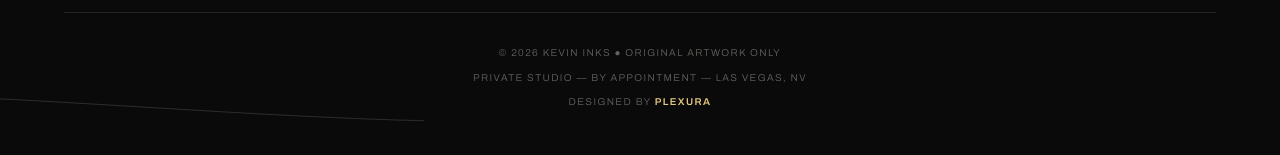
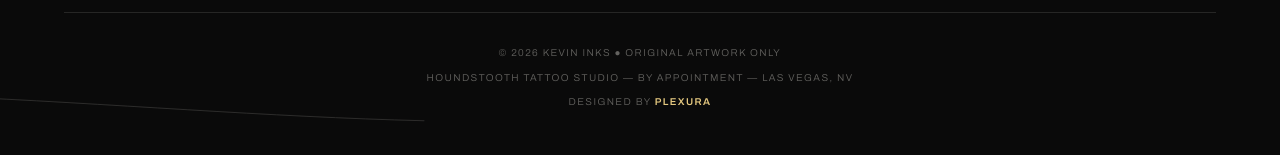
Before and after one commit to Programmer-stevenson/Kevin-Inks, a React (Vite) app: page / in a window 1280 px wide. Shown: the part 8709-8864 px from the top of the page. Built offline with nearby package versions, Linux system fonts and the light colour scheme; no server answers.

Commit message:
Houndstooth Studio text  added to footer

```diff
--- a/src/data.ts
+++ b/src/data.ts
@@ -129,7 +129,7 @@ export const STEPS: Step[] = [
   {
     num: '03',
     title: 'The Session',
-    copy: 'A private studio, unhurried pace, and a process built around your comfort. The day should feel like part of the story — not something to get through.',
+    copy: 'A chill studio, unhurried pace, and a process built around your comfort. The day should feel like part of the story — not something to get through.',
   },
   {
     num: '04',
--- a/src/siteContent.ts
+++ b/src/siteContent.ts
@@ -29,6 +29,6 @@ export const DEFAULT_SITE_CONTENT: SiteContent = {
   about: { eyebrow: 'About Kevin', heading: 'Art Is', accentHeading: 'Personal.', quote: "I'm Kevin, a tattoo artist who believes every tattoo should carry meaning, and every client deserves the best experience.", image: IMAGES.portrait, imageAlt: 'Portrait of Kevin in his studio', imageCaption: 'Est. Studio Practice', cta: 'Read My Story', stats: [{ n: '10+', l: 'Years Tattooing' }, { n: '100%', l: 'Original Designs' }, { n: '1:1', l: 'Private Sessions' }] },
   email: { eyebrow: 'The Inner Circle', line1: 'New Designs.', line2: 'Exclusive Access.', line3: 'Early Booking.', copy: "Instagram decides who sees my work. The list doesn't. Members get every design drop 48 hours early, first access to booking openings, and the stories behind each piece — straight to your inbox, nothing else.", placeholder: 'YOUR EMAIL ADDRESS', button: 'Join The List', success: "You're in. Watch your inbox for the next drop.", note: 'One or two emails a month. No noise. Unsubscribe anytime.', image: IMAGES.emailBg },
   finalCta: { line1: 'Ready To Start', line2: 'Your Next Piece?', copy: "Consultations are free, unhurried, and obligation-free. Bring an idea — even a half-formed one — and we'll find the artwork inside it.", button: 'Book Consultation' },
-  footer: { tagline: 'Original Tattoos. Lasting Stories.', copyright: '© 2026 Kevin Inks ● Original artwork only', locationLine: 'Private Studio — By Appointment — Las Vegas, NV', designerLabel: 'Plexura', designerUrl: 'https://plexura.net' },
+  footer: { tagline: 'Original Tattoos. Lasting Stories.', copyright: '© 2026 Kevin Inks ● Original artwork only', locationLine: 'Houndstooth Tattoo Studio — By Appointment — Las Vegas, NV', designerLabel: 'Plexura', designerUrl: 'https://plexura.net' },
   contact: CONTACT,
 }
```
